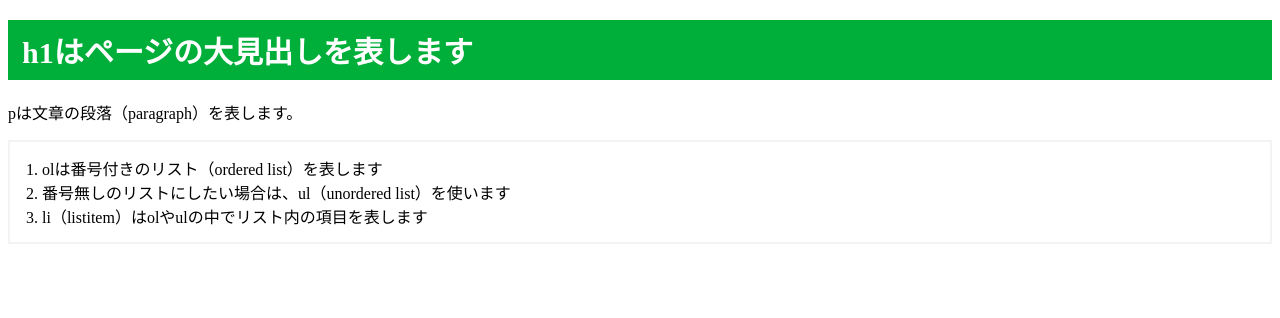
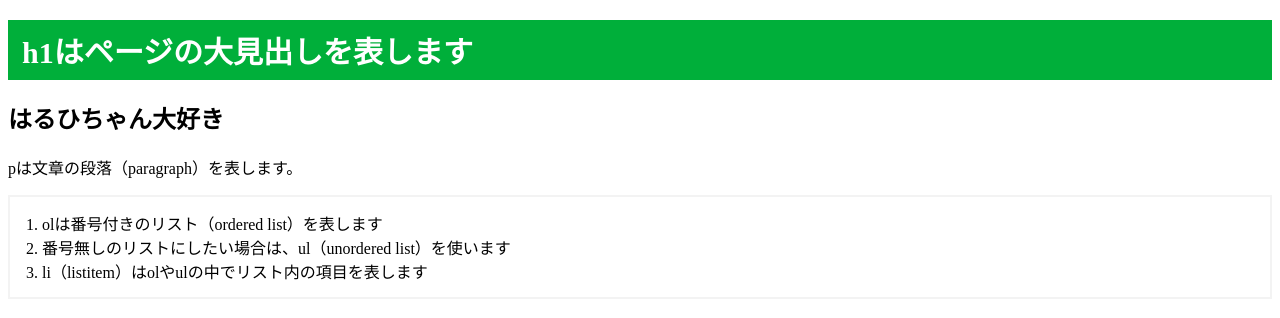
Before and after one commit to shinji510/sorasoru, a plain HTML site: page index.html in a window 1280 px wide. Drawn offline with Linux system fonts and the light colour scheme.

Commit message:
Update index.html

```diff
--- a/index.html
+++ b/index.html
@@ -19,6 +19,7 @@
 </head>
 <body>
     <h1>h1はページの大見出しを表します</h1>
+    <h2>はるひちゃん大好き</h2>
 <p>pは文章の段落（paragraph）を表します。</p>
 <ol>
     <li>olは番号付きのリスト（ordered list）を表します</li>
```
